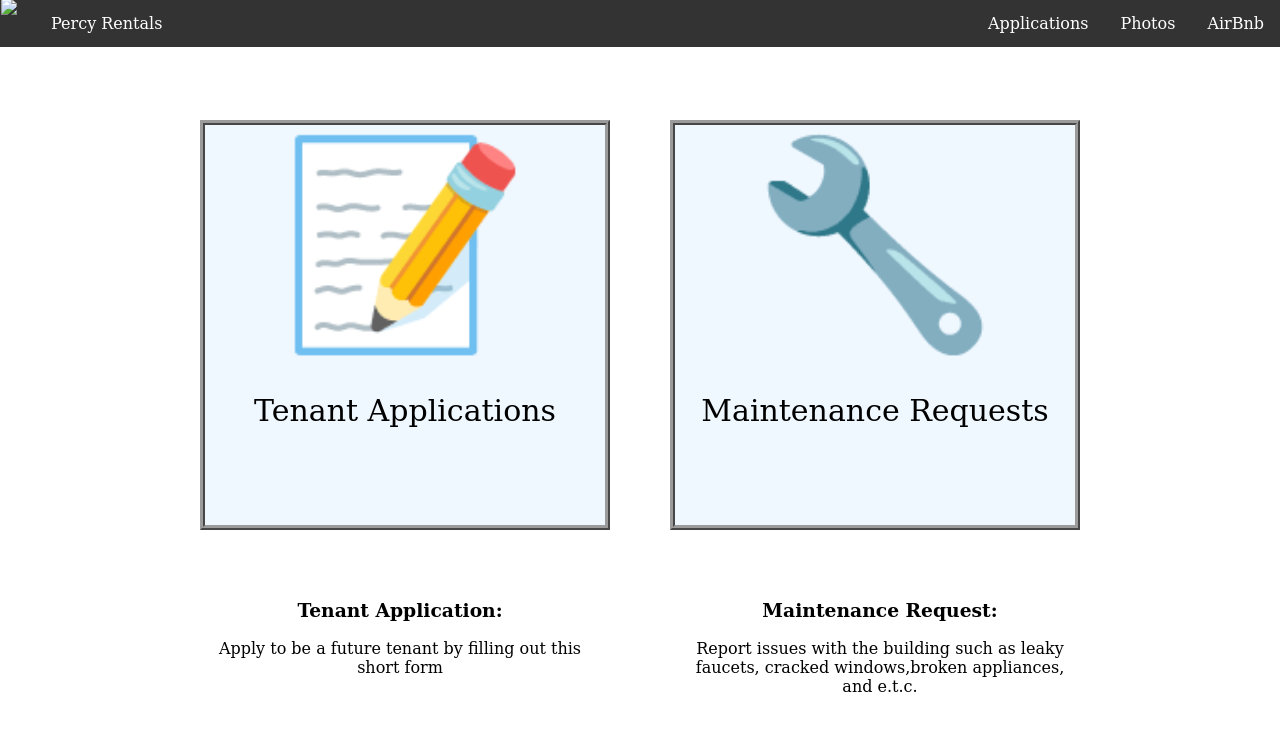
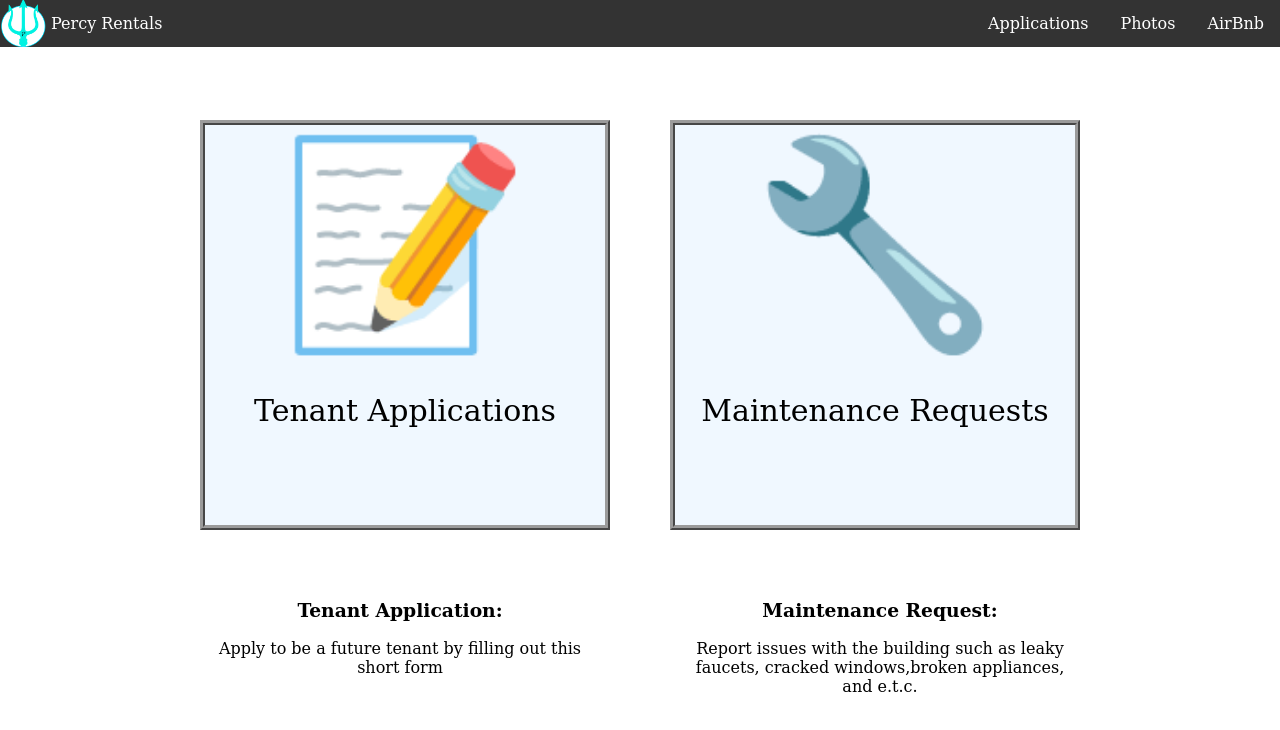
Before and after one commit to Jerjisk/Lbozo.github.io, a plain HTML site: page Applications.html in a window 1280 px wide. Drawn offline with Linux system fonts and the light colour scheme.

Commit message:
Update Applications.html

```diff
--- a/Applications.html
+++ b/Applications.html
@@ -10,7 +10,7 @@
 <body>
 	<div class="navbar">
 
-		<a href="index.html"><img src="Pics/logo.png"id="logo"></a>
+		<a href="index.html"><img src="logo.png"id="logo"></a>
 
 <ul>
 
```
